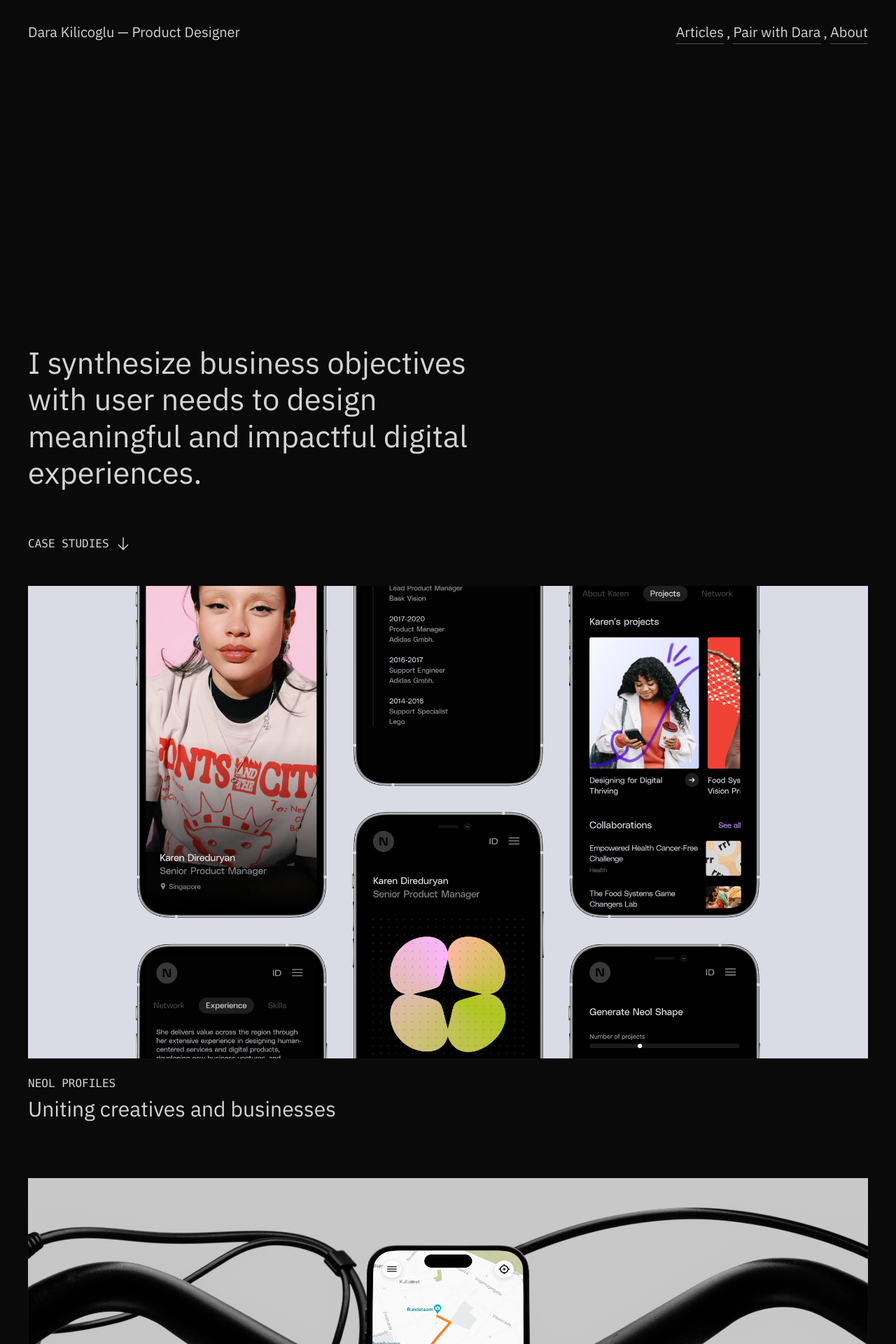
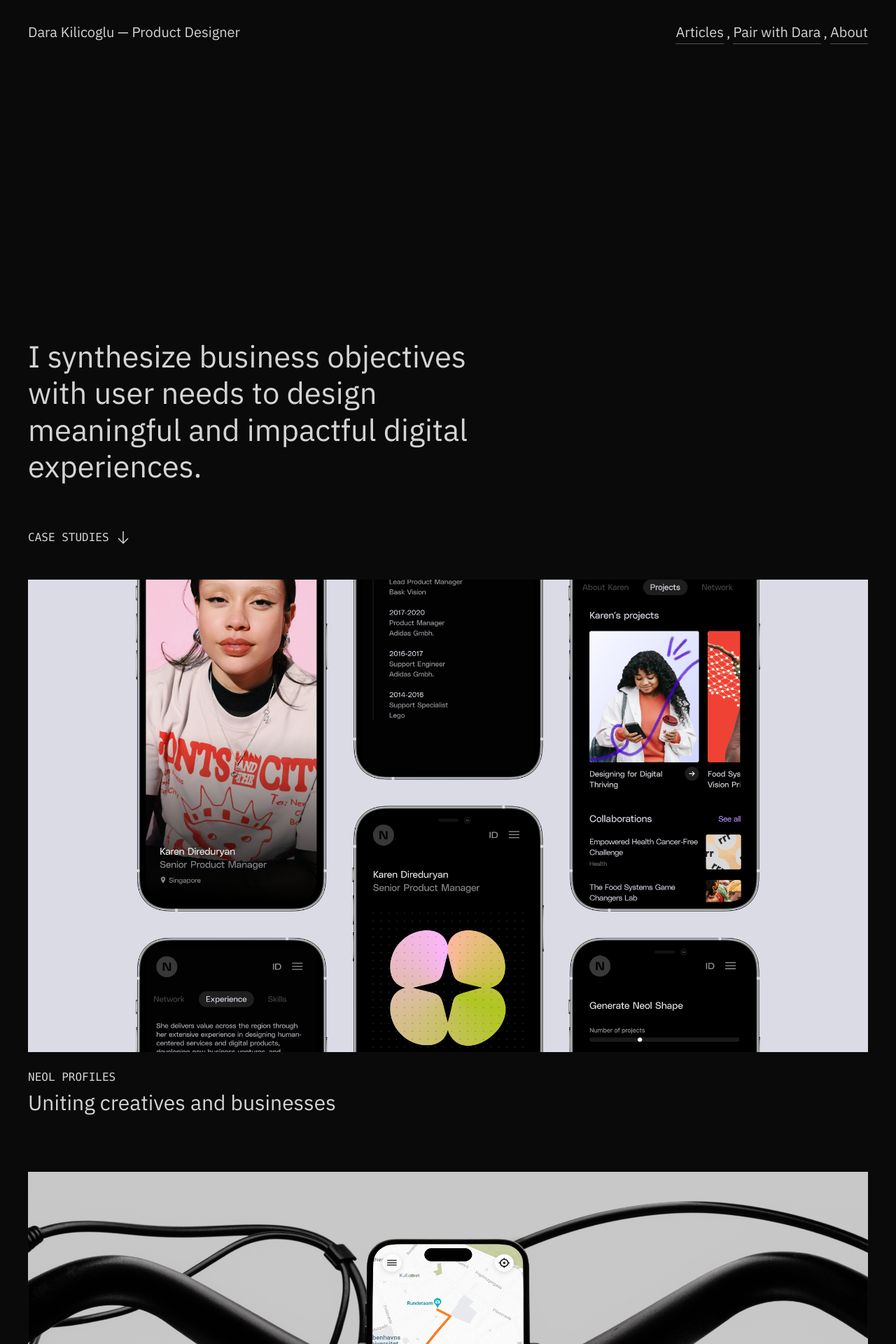
Before and after one commit to dara/darakilicoglu.com, a Jekyll site: the page built from index.html, in a window 1280 px wide. Shown: the top 1920 px of the page at 70% size. Built offline with Jekyll 4.4.1, drawn with Linux system fonts in a browser that asks for light colours.

Commit message:
Fix mobile typography

```diff
--- a/assets/css/main.css
+++ b/assets/css/main.css
@@ -663,12 +663,12 @@
 }
 
 .title-cover {
-  font-size: min(3.4vw, 56px);
-  max-width: 12em;
+  font-size: 26px;
 }
 
 @media (min-width: 768px) {
   .title-cover {
+    font-size: min(3.4vw,56px);
     max-width: 16em;
   }
 }
@@ -1219,8 +1219,8 @@
     display: none;
   }
 
-  .md\:h-\[78vh\] {
-    height: 78vh;
+  .md\:h-\[77vh\] {
+    height: 77vh;
   }
 
   .md\:h-auto {
--- a/assets/css/main.tailwind.css
+++ b/assets/css/main.tailwind.css
@@ -29,8 +29,8 @@
   }
 
   .title-cover {
-    font-size: min(3.4vw, 56px);
-    @apply max-w-[12em] md:max-w-[16em];
+    @apply text-[26px] md:text-[min(3.4vw,56px)];
+    @apply md:max-w-[16em];
     line-height: 1.2;
   }
 
--- a/index.html
+++ b/index.html
@@ -4,7 +4,7 @@
 
 {% include header.html %}
 
-<div class="intro h-[67vh] md:h-[78vh] flex items-end pb-10 md:pb-16">
+<div class="intro h-[67vh] md:h-[77vh] flex items-end pb-10 md:pb-16">
     <h2 class="title-cover">I synthesize business objectives with user needs to design meaningful and impactful digital experiences.</h2>
 </div>
 
```
